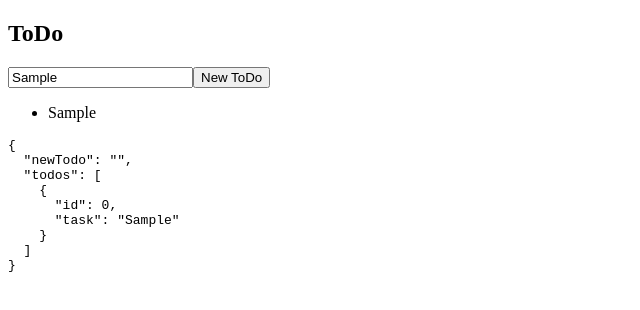
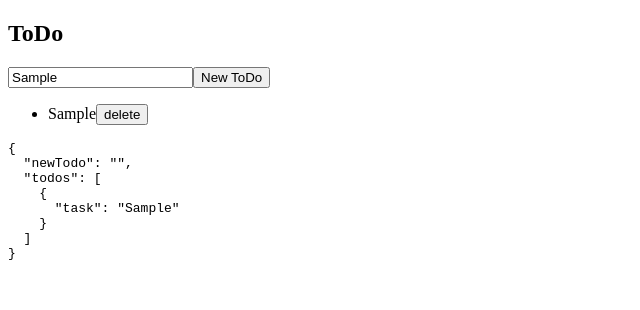
Before and after one commit to R-Tsukada/vue-todo, a plain HTML site: page index.html in a window 1280 px wide. Both pictures are taken after typing "Sample" into the empty fields and a click on the button "New ToDo". Shown: the whole page, without its empty margins (0-640 px from the left). Drawn offline with nearby package versions, Linux system fonts and the light colour scheme.

Commit message:
todoリストの削除機能を追加

```diff
--- a/index.html
+++ b/index.html
@@ -13,8 +13,9 @@
     <button v-on:click="addTask">New ToDo</button>
   </form>
   <ul>
-    <li v-for="todo in todos">
+    <li v-for="(todo, index) in todos">
       <span>{{ todo.task }}</span>
+      <button v-on:click="deleteTask(index)">delete</button>
     </li>
   </ul>
   <pre>{{ $data }}</pre>
--- a/js/main.js
+++ b/js/main.js
@@ -22,9 +22,11 @@ const app = Vue.createApp({
     addTask: function(event, value) {
       let task = this.$refs.task
       this.todos.push({
-        id: todoStorage.uid++,
         task: task.value
       })
+    },
+    deleteTask: function(index) {
+      this.todos.splice(index, 1)
     }
   },
 
```
